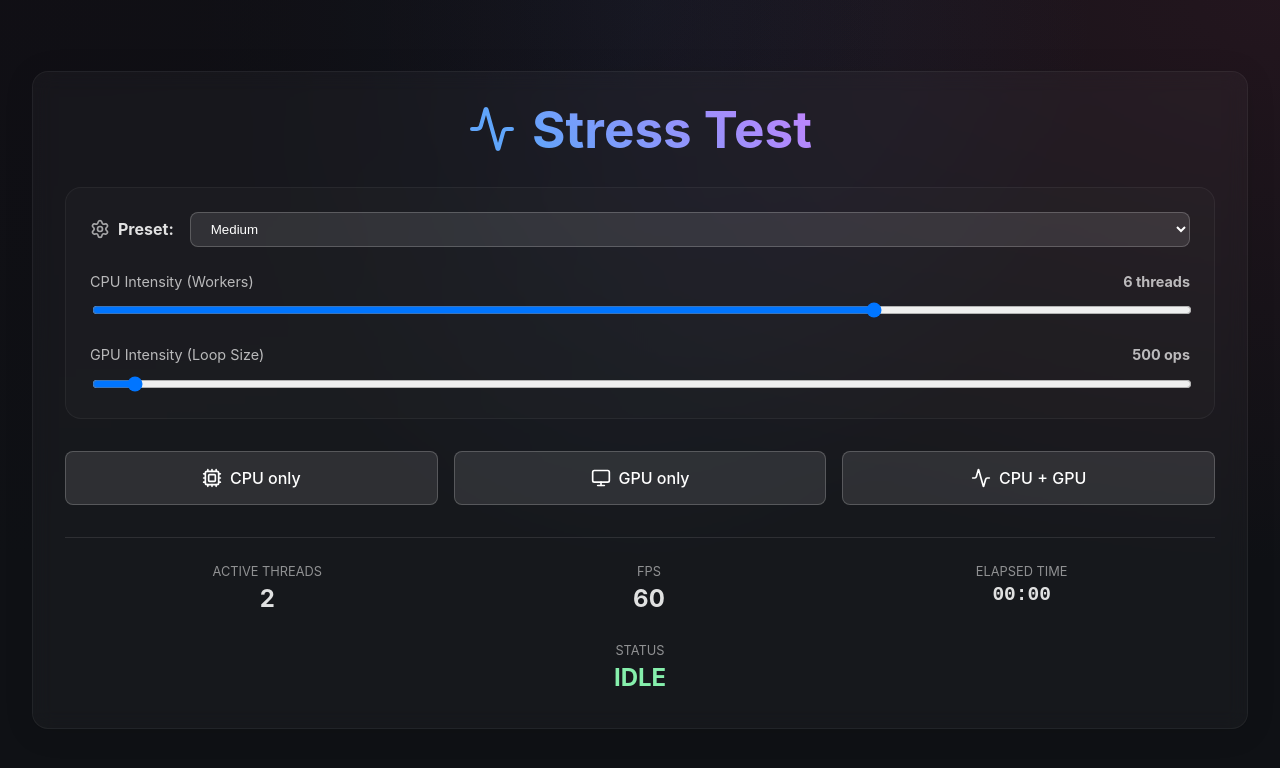
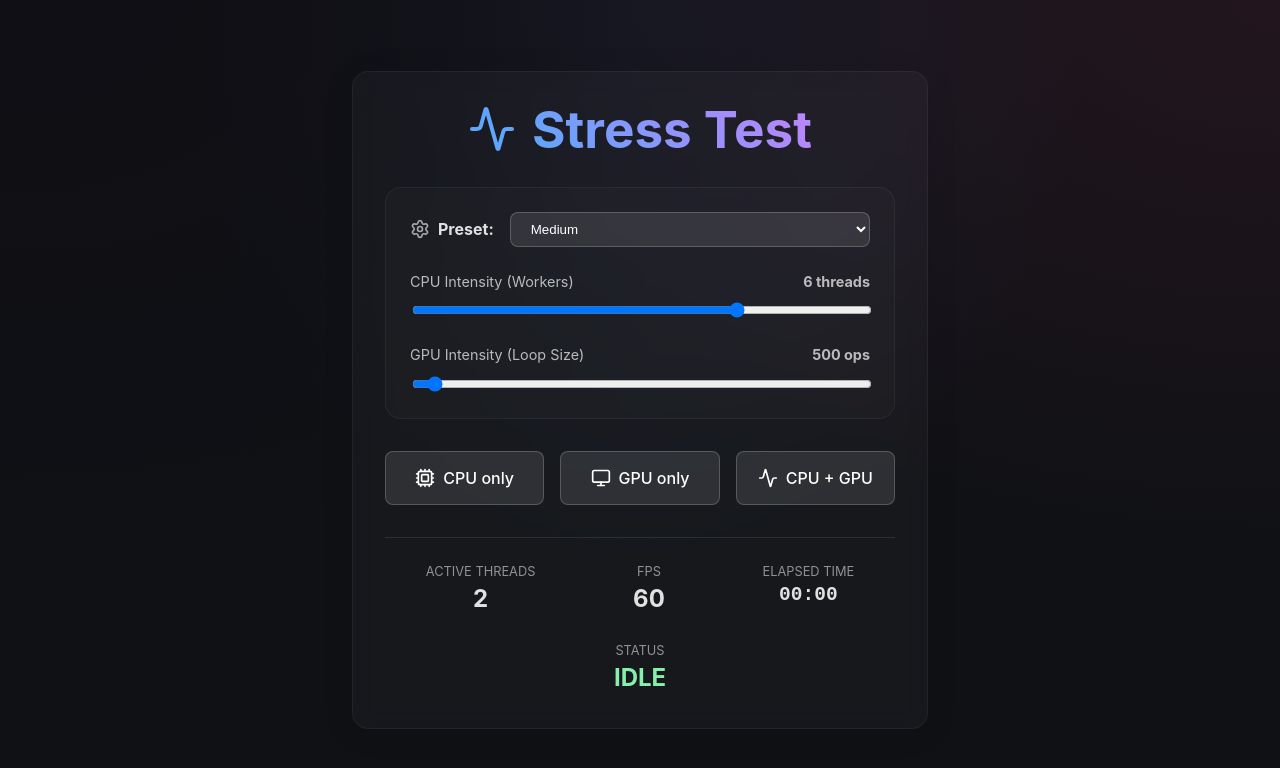
Before and after one commit to zubodub/stress-test-page, a React (Vite) app: page / in a window 1280 px wide. Shown: the top 768 px of the page. Built offline with nearby package versions, Linux system fonts and the light colour scheme.

Commit message:
feat: add initial CSS styling with glass-morphism and dark mode support

```diff
--- a/src/index.css
+++ b/src/index.css
@@ -32,7 +32,7 @@ body {
 }
 
 #root {
-  max-width: 1280px;
+  max-width: 640px;
   margin: 0 auto;
   padding: 2rem;
   text-align: center;
@@ -50,6 +50,7 @@ body {
   transition: transform 0.3s ease, box-shadow 0.3s ease;
   width: 100%;
   max-width: 100%;
+  margin: 0 auto;
 }
 
 @media (max-width: 768px) {
```
